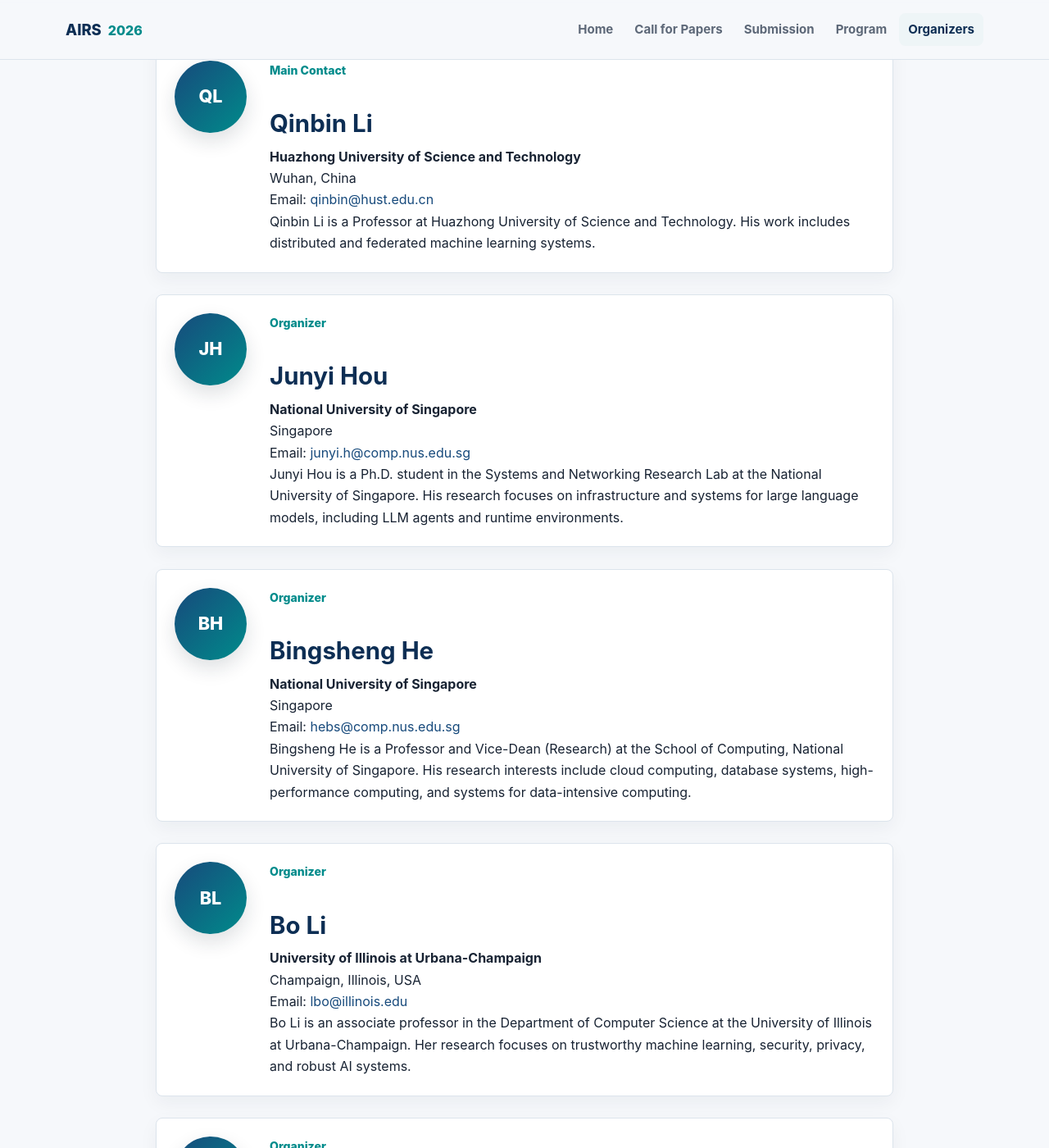
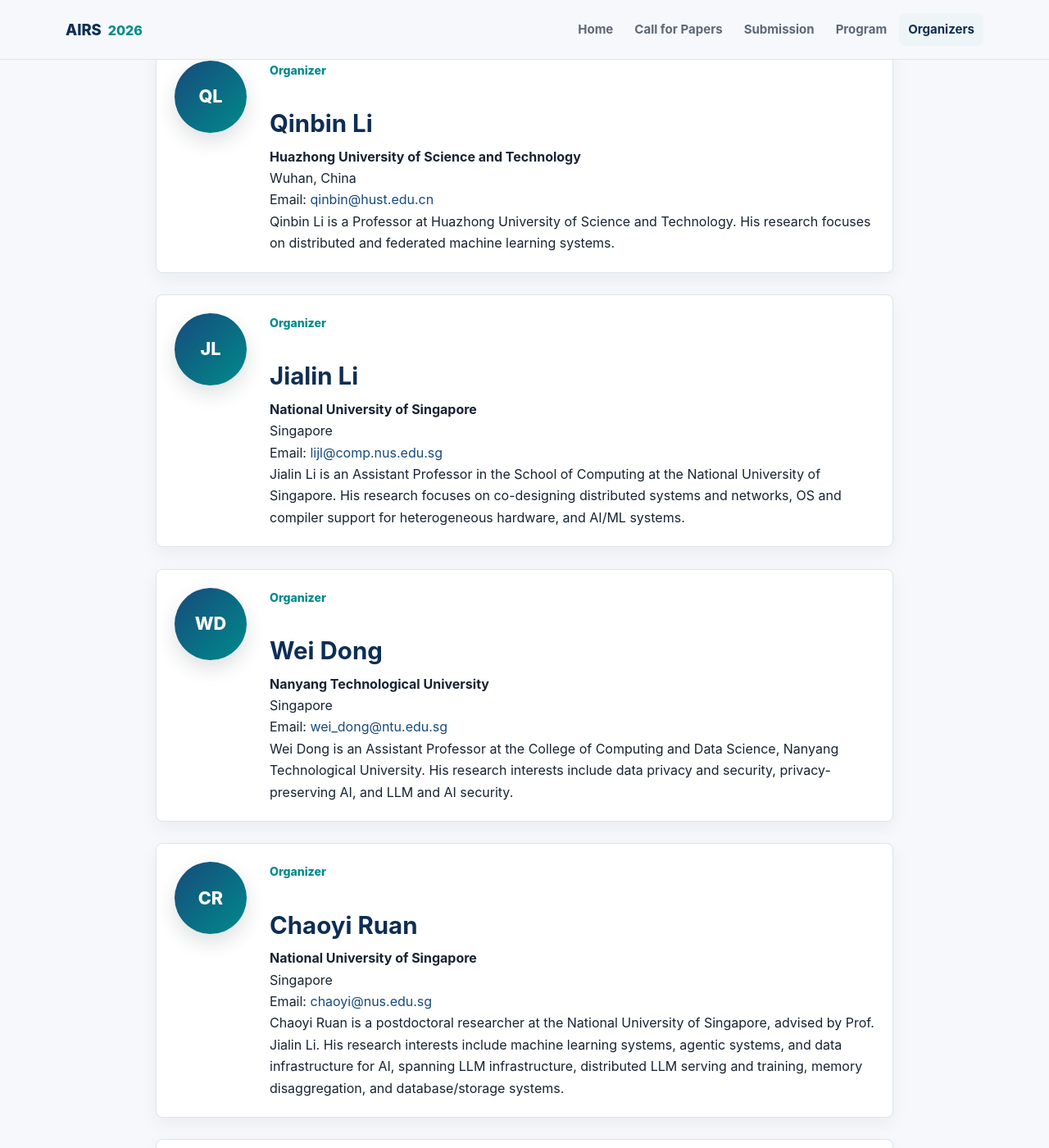
Before and after one commit to airs-workshop/airs-workshop.github.io, a Jekyll site: the page built from organizers.md, in a window 1280 px wide and 1400 px high, scrolled down 349 px. Shown: the whole window at 82% size. Built offline with Jekyll 4.4.1, drawn with Linux system fonts in a browser that asks for light colours; some of the changed text lies outside the part shown.

Commit message:
update organizer

```diff
--- a/_data/organizers.yml
+++ b/_data/organizers.yml
@@ -1,45 +1,45 @@
 - name: Qinbin Li
   initials: QL
   affiliation: Huazhong University of Science and Technology
-  role: Main Contact
+  role: Organizer
   email: qinbin@hust.edu.cn
   homepage:
   photo:
   location: Wuhan, China
-  bio: "Qinbin Li is a Professor at Huazhong University of Science and Technology. His work includes distributed and federated machine learning systems."
-- name: Junyi Hou
-  initials: JH
+  bio: "Qinbin Li is a Professor at Huazhong University of Science and Technology. His research focuses on distributed and federated machine learning systems."
+- name: Jialin Li
+  initials: JL
   affiliation: National University of Singapore
   role: Organizer
-  email: junyi.h@comp.nus.edu.sg
+  email: lijl@comp.nus.edu.sg
   homepage:
   photo:
   location: Singapore
-  bio: "Junyi Hou is a Ph.D. student in the Systems and Networking Research Lab at the National University of Singapore. His research focuses on infrastructure and systems for large language models, including LLM agents and runtime environments."
-- name: Bingsheng He
-  initials: BH
-  affiliation: National University of Singapore
+  bio: "Jialin Li is an Assistant Professor in the School of Computing at the National University of Singapore. His research focuses on co-designing distributed systems and networks, OS and compiler support for heterogeneous hardware, and AI/ML systems."
+- name: Wei Dong
+  initials: WD
+  affiliation: Nanyang Technological University
   role: Organizer
-  email: hebs@comp.nus.edu.sg
+  email: wei_dong@ntu.edu.sg
   homepage:
   photo:
   location: Singapore
-  bio: "Bingsheng He is a Professor and Vice-Dean (Research) at the School of Computing, National University of Singapore. His research interests include cloud computing, database systems, high-performance computing, and systems for data-intensive computing."
-- name: Bo Li
-  initials: BL
-  affiliation: University of Illinois at Urbana-Champaign
+  bio: "Wei Dong is an Assistant Professor at the College of Computing and Data Science, Nanyang Technological University. His research interests include data privacy and security, privacy-preserving AI, and LLM and AI security."
+- name: Chaoyi Ruan
+  initials: CR
+  affiliation: National University of Singapore
   role: Organizer
-  email: lbo@illinois.edu
+  email: chaoyi@nus.edu.sg
   homepage:
   photo:
-  location: Champaign, Illinois, USA
-  bio: "Bo Li is an associate professor in the Department of Computer Science at the University of Illinois at Urbana-Champaign. Her research focuses on trustworthy machine learning, security, privacy, and robust AI systems."
-- name: Dawn Song
-  initials: DS
-  affiliation: UC Berkeley
+  location: Singapore
+  bio: "Chaoyi Ruan is a postdoctoral researcher at the National University of Singapore, advised by Prof. Jialin Li. His research interests include machine learning systems, agentic systems, and data infrastructure for AI, spanning LLM infrastructure, distributed LLM serving and training, memory disaggregation, and database/storage systems."
+- name: Jing Gu
+  initials: JG
+  affiliation: Huazhong University of Science and Technology
   role: Organizer
-  email: dawnsong@gmail.com
+  email: gujing@hust.edu.cn
   homepage:
   photo:
-  location: Berkeley, California, USA
-  bio: "Dawn Song is a Professor in Computer Science at the University of California, Berkeley. Her research spans AI and deep learning, security and privacy, trustworthy machine learning, and decentralization technology."
+  location: Wuhan, China
+  bio: "Jing Gu is a Ph.D. student at Huazhong University of Science and Technology, advised by Prof. Qinbin Li. His research interests include systems and infrastructure for LLM serving, multi-agent collaboration, and distributed deployment of agentic AI systems."
--- a/organizers.md
+++ b/organizers.md
@@ -8,7 +8,7 @@ description: "Organizing committee for AIRS 2026."
   <div class="container page-hero-inner">
     <p class="eyebrow">Organizing Committee</p>
     <h1>AIRS 2026 Organizers</h1>
-    <p>The organizers bring expertise in distributed systems, ML infrastructure, cloud and high-performance computing, LLM agents, trustworthy AI, security, and privacy.</p>
+    <p>The organizers bring expertise in distributed systems, ML infrastructure, distributed AI/ML systems, LLM serving, agentic AI systems, data privacy, security, and trustworthy deployment.</p>
   </div>
 </section>
 
@@ -38,6 +38,6 @@ description: "Organizing committee for AIRS 2026."
   {% unless forloop.last %}<br>{% endunless %}
   {% endfor %}
 
-  <h2>Main Contact</h2>
-  <p>Qinbin Li, Huazhong University of Science and Technology. Email: <a href="mailto:qinbin@hust.edu.cn">qinbin@hust.edu.cn</a>.</p>
+  <h2>Contact</h2>
+  <p>For workshop inquiries, please contact the organizing team at <a href="mailto:qinbin@hust.edu.cn">qinbin@hust.edu.cn</a>.</p>
 </section>
```
Also changed, not shown: _data/topics.yml (+12 -12 lines), call-for-papers.md (+4 -4 lines), index.md (+17 -17 lines), program.md (+2 -2 lines), README.md.
